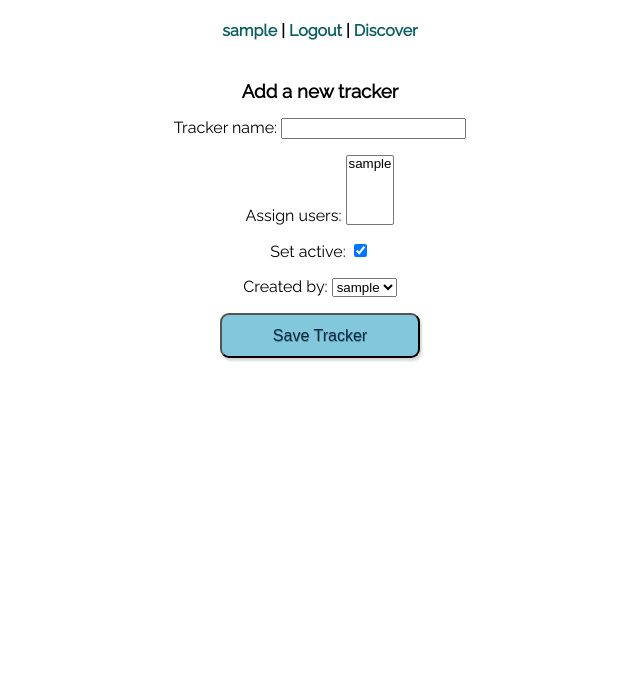
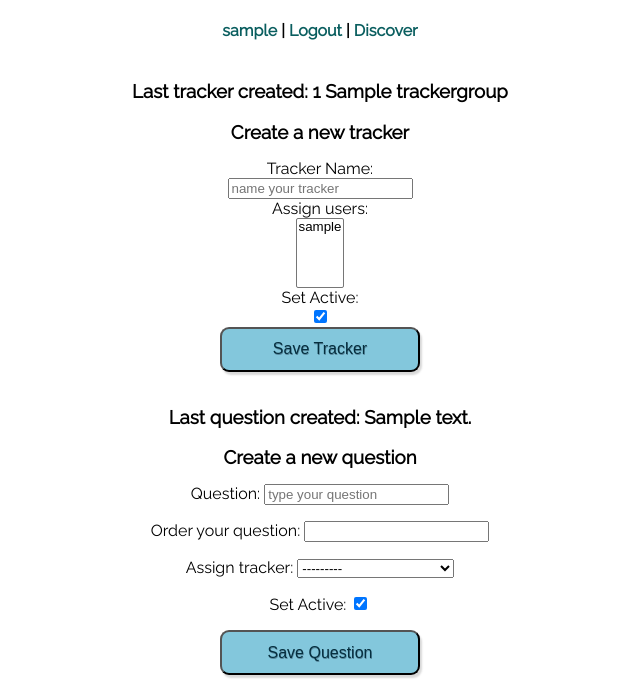
Before and after one commit to chinhle23-zz/monitorme, a Django app: page /tracker/create/ in a window 1280 px wide. Shown: the part 133-831 px from the top of the page, without its empty margins (320-960 px from the left). Before the commit the page ends 494 px from the top, so only its background shows below. Run offline with Django 3.2, Linux system fonts and the light colour scheme; a user stored in the database is signed in; tables that the repository leaves empty hold one stand-in row (values such as "Sample post").

Commit message:
2 forms work on 1 page, will work on add 3rd

```diff
--- a/core/forms.py
+++ b/core/forms.py
@@ -1,5 +1,5 @@
 from django import forms
-from core.models import User, TrackerGroup, Answer
+from core.models import User, TrackerGroup, Answer, Question
 from registration.forms import RegistrationForm
 from django.contrib.auth import get_user_model, authenticate, password_validation
 from django.contrib.auth.models import Group
@@ -82,3 +82,62 @@ class NewResponseForm(forms.Form):
         self.fields['answer'] = forms.ModelMultipleChoiceField(Answer.objects.filter(question_id=question))
             # https://docs.djangoproject.com/en/2.2/ref/forms/fields/#modelmultiplechoicefield
         self.fields['answered_for'] = forms.ModelChoiceField(User.objects.filter(groups=group))
+
+class NewTrackerGroupForm(forms.Form):
+    name = forms.CharField(
+        label='Tracker Name',
+        max_length=512,
+        widget=forms.TextInput(attrs={'placeholder': 'name your tracker'}),
+    )
+    available_to = forms.ModelMultipleChoiceField(
+        label='Assign users',
+        queryset=User.objects.all(),
+    )
+    active = forms.BooleanField(
+        initial=True,
+        required=False,
+        label='Set Active',
+        widget=forms.CheckboxInput
+    )
+
+    def save(self, **kwargs):
+        if self.is_valid():
+            tracker_properties = {
+                "name": self.cleaned_data['name'],
+                "active": self.cleaned_data['active'],
+            }
+            tracker_properties.update(kwargs)
+            return TrackerGroup.objects.create(**tracker_properties)
+        return None
+
+class NewQuestionForm(forms.Form):
+    description = forms.CharField(
+        label='Question',
+        max_length=512,
+        widget=forms.TextInput(attrs={'placeholder': 'type your question'}),
+    )
+    order = forms.IntegerField(
+        label='Order your question',
+    )
+    tracker = forms.ModelChoiceField(
+        label='Assign tracker',
+        queryset=TrackerGroup.objects.all()
+    )
+    active = forms.BooleanField(
+        initial=True,
+        required=False,
+        label='Set Active',
+        widget=forms.CheckboxInput
+    )
+
+    def save(self, **kwargs):
+        if self.is_valid():
+            question_properties = {
+                "description": self.cleaned_data['description'],
+                "order": self.cleaned_data['order'],
+                "tracker": self.cleaned_data['tracker'],
+                "active": self.cleaned_data['active'],
+            }
+            question_properties.update(kwargs)
+            return Question.objects.create(**question_properties)
+        return None
--- a/core/models.py
+++ b/core/models.py
@@ -43,7 +43,7 @@ class TrackerGroup(models.Model):
     """This model handles the group of questions a user creates for the tracker."""
     # Chinh added verbose name to name, available_to, and active fields
     name = models.CharField(max_length=100, null=False, blank=False, verbose_name='tracker name')
-    available_to = models.ManyToManyField('User', verbose_name='assign users')
+    available_to = models.ManyToManyField('User', related_name='available_trackers', verbose_name='assign users')
     created_at = models.DateTimeField(auto_now_add=True, blank=True)
     updated_at = models.DateTimeField(auto_now=True, blank=True)
     active = models.BooleanField(default=True, verbose_name='set active')
@@ -54,6 +54,10 @@ class TrackerGroup(models.Model):
 
     def get_absolute_url(self):
         return reverse('tracker-detail', args=[str(self.id)])
+
+    def display_available_to(self):
+        """Create a string for the available_to Users. This is required to display answers in Admin."""
+        return ', '.join(user.username for user in self.available_to.all()[:3])
 
 class TrackerGroupInstance(models.Model):
 
--- a/core/templates/core/trackergroup_create.html
+++ b/core/templates/core/trackergroup_create.html
@@ -2,13 +2,33 @@
 
 {% block content %}
 
-<h3>Add a new tracker</h3>
+<h3>Last tracker created: {{last_tracker_created}}</h3>
 
-<form method="post" action="">
+<h3>Create a new tracker</h3>
+
+<form method="post" action="" class="">
     {% csrf_token %}
-    {{ form.as_p }}
+    {% for field in form %}
+        <div class="">
+            <div class="{% if field.field.required %}b{% endif %}">{{ field.label_tag }}</div>
+            <div>{{ field }}</div>
+            {% if field.help_text %}
+                <p class="">{{ field.help_text}}</p>
+            {% endif %}
+        </div>
+    {% endfor %}
+    <button class="button button2" type="Submit">Save Tracker</button>
+</form>
 
-    <button class="button button2" type='Submit'>Save Tracker</button>
+
+<h3>Last question created: {{last_question_created}}</h3>
+
+<h3>Create a new question</h3>
+
+<form method="POST" action="{% url 'create_tracker_questions' %}" class="">
+    {% csrf_token %}
+    {{ question_form.as_p }}
+    <button class="button button2" type="Submit">Save Question</button>
 </form>
 
 {% endblock %}
--- a/core/views.py
+++ b/core/views.py
@@ -1,7 +1,8 @@
 from django.shortcuts import render, redirect
-from core.forms import NewGroupForm, EditProfileForm, NewTrackerInstanceForm, NewResponseForm
+from core.forms import NewGroupForm, EditProfileForm, NewTrackerInstanceForm, NewResponseForm, NewTrackerGroupForm, NewQuestionForm
 from core.models import User, TrackerGroup, Question, Answer, Response, TrackerGroupInstance
 from django.contrib.auth.mixins import LoginRequiredMixin
+from django.contrib.auth.decorators import login_required
 from django.views.generic import View
 from django.shortcuts import render, get_object_or_404
 from django.views.generic.edit import CreateView, UpdateView, DeleteView
@@ -10,6 +11,7 @@ from django.urls import reverse, reverse_lazy
 from django.contrib.auth.models import Group
     # https://docs.djangoproject.com/en/2.2/topics/auth/default/#groups
 from django.http import HttpResponseRedirect
+from django.views.decorators.http import require_http_methods
 
 
 def index(request):
@@ -55,10 +57,56 @@ def new_group(request):
 
     return render(request, 'core/create_group.html', {"form": new_group_form})
 
-class TrackerCreate(CreateView):
-    model = TrackerGroup
-    fields = '__all__'
-    template_name='core/trackergroup_create.html'
+# class TrackerCreate(CreateView):
+#     model = TrackerGroup
+#     fields = '__all__'
+#     template_name='core/trackergroup_create.html'
+
+class NewTrackerView(LoginRequiredMixin, View):
+
+    def dispatch(self, request, *args, **kwargs):
+        self.question_form = NewQuestionForm()
+        return super().dispatch(request, *args, **kwargs)
+
+    def get(self, request):
+        last_tracker_created = TrackerGroup.objects.filter(created_by=request.user).last()
+        last_question_created = Question.objects.filter(created_by=request.user).last()
+        form = NewTrackerGroupForm()
+        context = {
+            "form": form,
+            "question_form": self.question_form,
+            "last_tracker_created": last_tracker_created,
+            "last_question_created": last_question_created,
+        }
+        return render(request, "core/trackergroup_create.html", context)
+
+    def post(self, request):
+        last_tracker_created = TrackerGroup.objects.filter(created_by=request.user).last()
+        last_question_created = Question.objects.filter(created_by=request.user).last()
+        form = NewTrackerGroupForm(request.POST)
+        if form.is_valid():
+            tracker = form.save(created_by=request.user)
+            query_dict_copy = request.POST.copy()
+            available_to_keys = query_dict_copy.pop('available_to')
+            for key in available_to_keys:
+                tracker.available_to.add(User.objects.get(pk=key))
+            return redirect('tracker-create')
+
+        context = {
+            "form": form,
+            "question_form": self.question_form,
+            "last_tracker_created": last_tracker_created,
+            "last_question_created": last_question_created,
+        }
+        return render(request, "core/trackergroup_create.html", context)
+
+@login_required
+def create_tracker_questions(request):
+    if request.method == 'POST':
+        form = NewQuestionForm(request.POST)
+        if form.is_valid():
+            question = form.save(created_by=request.user)
+    return redirect('tracker-create')
 
 class TrackerDetailView(generic.DetailView):
     model = TrackerGroup
@@ -129,17 +177,6 @@ def new_response(request, question_pk, group_pk):
             )
             for key in answer_keys:
                 response.answer.add(Answer.objects.get(pk=key))
-
-
-
-            # if query_dict_copy.get('answered_for'):
-            #     answered_for_keys = query_dict_copy.pop('answered_for')
-            #     for key in card_keys:
-            #         card = Card.objects.get(pk=key)
-            #         card.decks.add(deck)
-            #         card.save()
-            # else:
-            #     pass
 
             response.save()
 
--- a/monitorme/urls.py
+++ b/monitorme/urls.py
@@ -27,7 +27,12 @@ urlpatterns = [
     path('profile/<username>', core_views.user_profile, name="user_profile"),
     path('profile/<int:pk>/update', core_views.UserUpdate.as_view(), name="edit-profile"),
     path('group/add', core_views.new_group, name='group_form'),
-    path('tracker/create/', core_views.TrackerCreate.as_view(), name="tracker-create"),
+    # path('tracker/create/', core_views.TrackerCreate.as_view(), name="tracker-create"),
+    path('tracker/create/', core_views.NewTrackerView.as_view(), name="tracker-create"),
+    path(
+        'tracker/create/questions/',
+        core_views.create_tracker_questions,
+        name="create_tracker_questions"),
     path('tracker/<int:pk>', core_views.TrackerDetailView.as_view(), name="tracker-detail"),
     path('question/create/', core_views.QuestionCreate.as_view(), name="question-create"),
     path('question/<int:pk>/', core_views.QuestionDetailView.as_view(), name='question-detail'),
@@ -36,7 +41,6 @@ urlpatterns = [
     path('trackerinstance/create/<int:tracker_pk>', core_views.new_trackerinstance, name="trackerinstance_create"),
     path('trackerinstance/<int:pk>', core_views.TrackerInstanceDetailView.as_view(), name="trackergroupinstance_detail"),
     path('response/create/<int:question_pk>/<int:group_pk>', core_views.new_response, name="response_create"),
-    # /<int:group_pk>$
     path('response_detail', core_views.response_detail, name= 'response_detail'),
     path('dashboard_detail/', core_views.dashboard_detail, name= 'dashboard_detail'),
     path('user_detail/<int:pk>', core_views.user_detail, name="user-detail"),
```
Also changed, not shown: core/admin.py (+11 -1 lines), core/migrations/0013_auto_20190423_1846.py (added).
